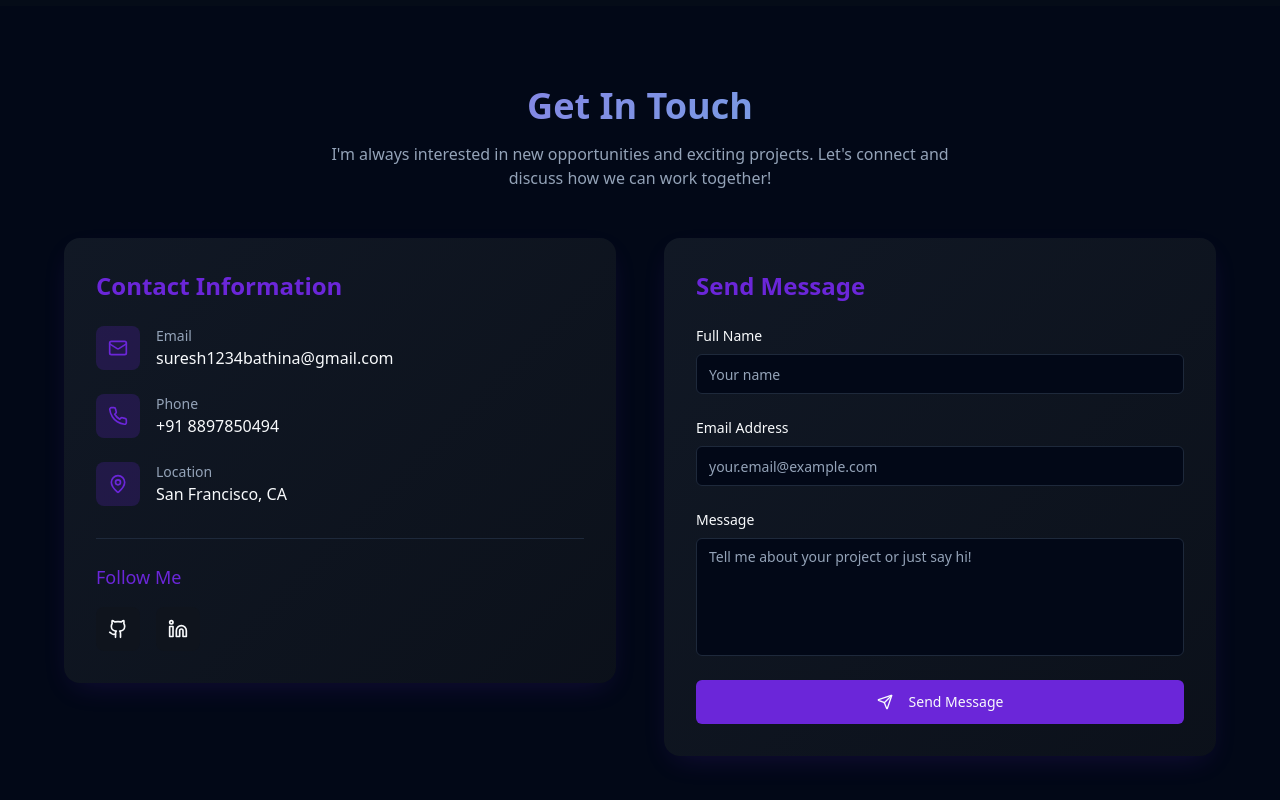
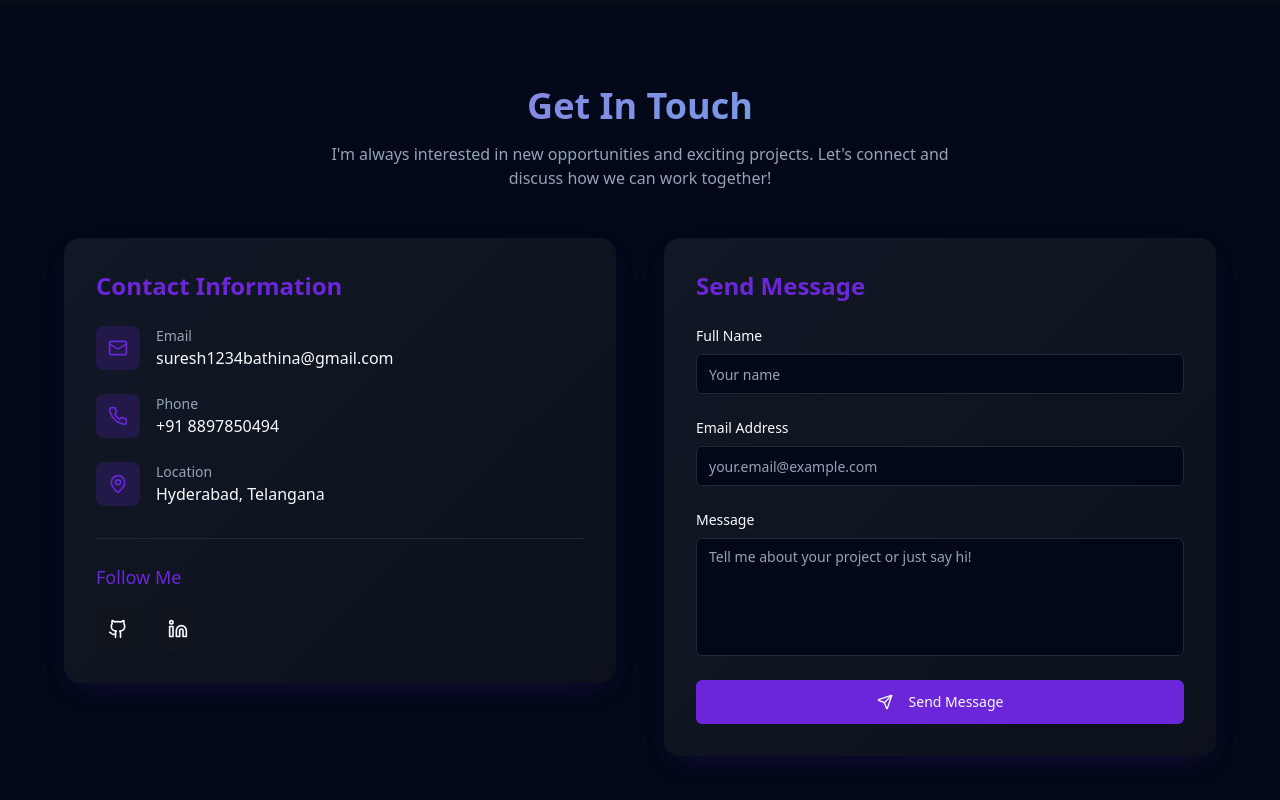
Before and after one commit to sureshba234/devspark-folio, a React (Vite) app: page / in a window 1280 px wide. Shown: the part 3390-4190 px from the top of the page. Built offline with nearby package versions, Linux system fonts and the light colour scheme.

Commit message:
Update contact location
Update the location in the contact section to Hydrebad, Telangana.

```diff
--- a/src/components/portfolio/ContactSection.tsx
+++ b/src/components/portfolio/ContactSection.tsx
@@ -54,7 +54,7 @@ const ContactSection = () => {
     {
       icon: MapPin,
       label: "Location",
-      value: "San Francisco, CA",
+      value: "Hyderabad, Telangana",
       href: "#"
     }
   ];
```
